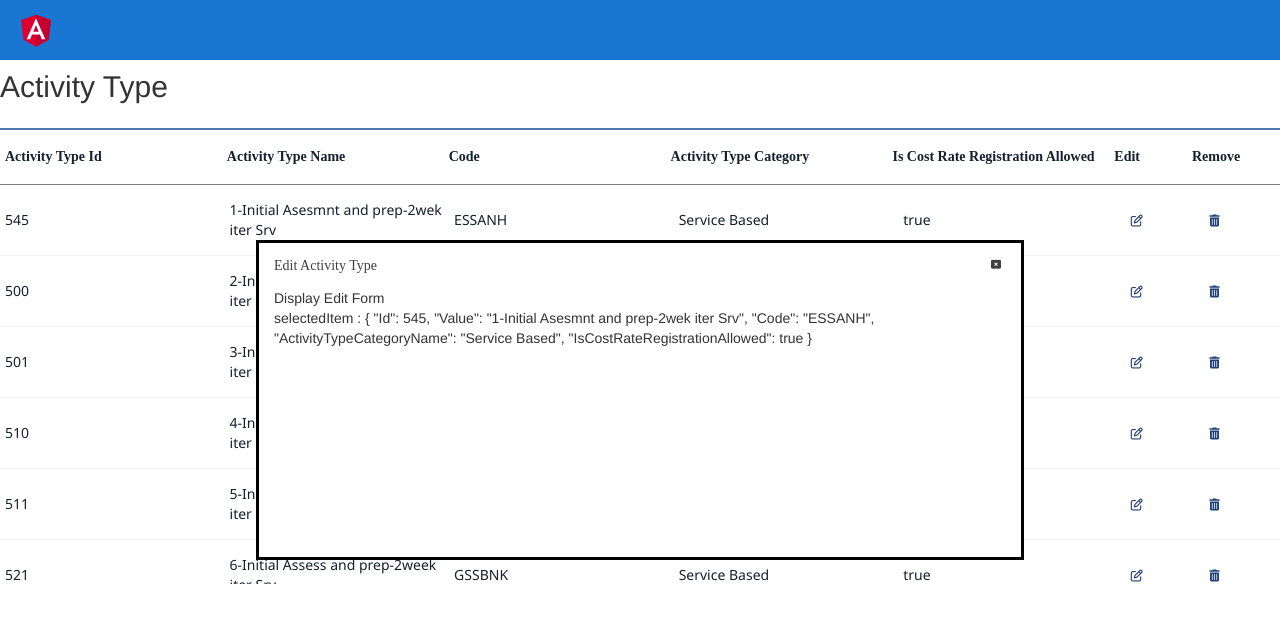
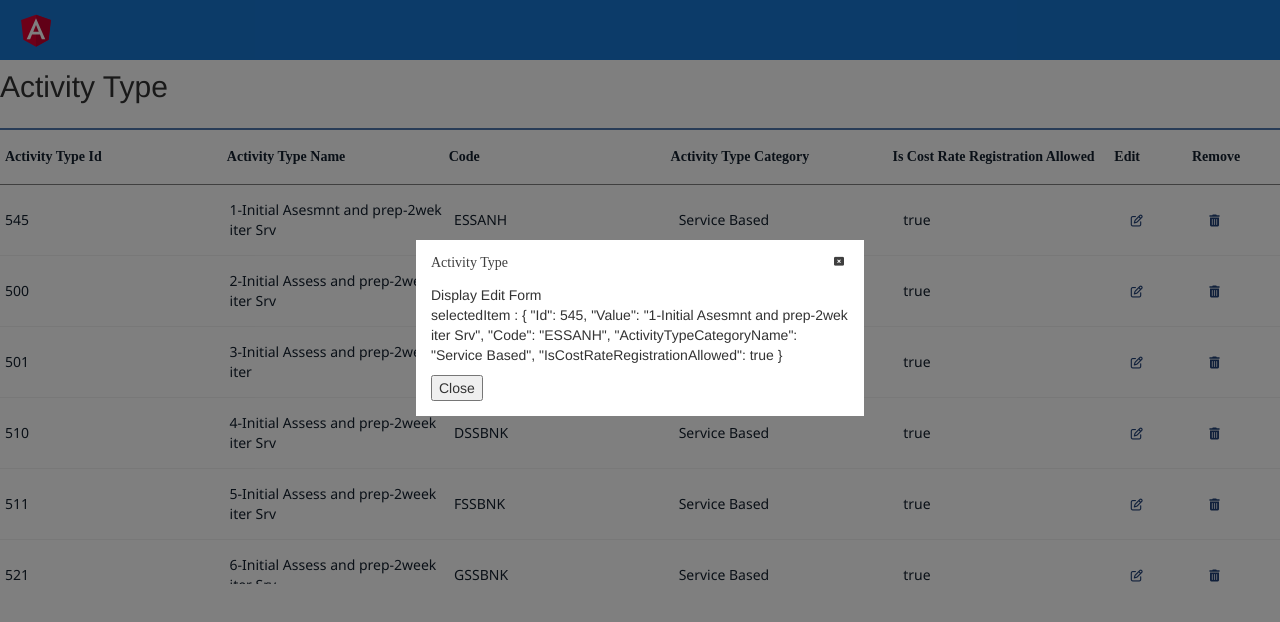
Before and after one commit to mallikarjunamaddi/grid-poc, an Angular app: page /activitytype in a window 1280 px wide. Both pictures are taken after a click on the link 1136 px from the left and 221 px from the top of the page. Shown: the top 622 px of the page. Built offline with nearby package versions, Linux system fonts and the light colour scheme.

Commit message:
FEAT: create a popup generic component.

```diff
--- /dev/null
+++ b/src/app/SharedModels/Enums/PopupTypeEnum.ts
@@ -0,0 +1,5 @@
+export enum PopupTypeEnum {
+    ADD,
+    EDIT,
+    DELETE
+}
--- a/src/app/activity-type/activity-type.component.html
+++ b/src/app/activity-type/activity-type.component.html
@@ -4,30 +4,27 @@
 <app-grid [gridConfig]="gridConfig" (delete)="deleteById($event)" (edit)="editById($event)"></app-grid>
 
 <!-- Edit Popup -->
-<div class="edit-modal modal-default" *ngIf="enableEditPopup">
-    <header>
-        <h4>Edit Activity Type</h4>
-        <a tabindex="0" title="close modal" (click)="cancelEditActivityType()" id="Edit-ActivityType">
-            <i class="fa fa-window-close"></i>
-        </a>
-    </header>
+<app-popup *ngIf="enableEditPopup" [title]="gridConfig.GridTitle" [type]="popupType.EDIT"
+    (close)="cancelEditActivityType()">
+    <form>
         <section>
             Display Edit Form
+            <p> selectedItem : {{selectedItem | json}} </p>
         </section>
-    selectedItem : {{selectedItem | json}}
-</div>
+        <footer>
+            <button type="button" (click)="cancelEditActivityType()">Close</button>
+        </footer>
+    </form>
+</app-popup>
 
 <!-- Remove Popup -->
-<div class="remove-modal modal-default" *ngIf="enableRemovePopup">
-    <div>
-        <header>
-            <a title="close modal" (click)="cancelRemoveActivityType()" id="Remove-ActivityType">
-                <i class="fa fa-window-close"></i>
-            </a>
-        </header>
+<app-popup *ngIf="enableRemovePopup" [type]="popupType.DELETE"
+    (close)="cancelRemoveActivityType()">
     <section>
         Display Remove Form
+        <p> selectedItem : {{selectedItem | json}} </p>
     </section>
-        selectedItem : {{selectedItem | json}}
-    </div>
-</div>
+    <footer>
+        <button type="button" (click)="cancelRemoveActivityType()">Close</button>
+    </footer>
+</app-popup>
--- a/src/app/activity-type/activity-type.component.scss
+++ b/src/app/activity-type/activity-type.component.scss
@@ -1,83 +1,3 @@
-.popup-overlay {
-    position: fixed;
-    font-family: Arial, Helvetica, sans-serif;
-    top: 0;
-    right: 0;
-    bottom: 0;
-    left: 0;
-    background: rgba(0,0,0,0.5);
-    z-index: 55555;
-    -webkit-transition: opacity 400ms ease-in;
-    -moz-transition: opacity 400ms ease-in;
-    transition: opacity 400ms ease-in;
-}
-
-.modal-default {
-    width: 35%;
-    padding: 5px 15px 15px 15px;
-    position: fixed;
-    margin: 0 auto;
-    height: auto;
-    background: #fff;
-    left: 0;
-    right: 0;
-    top: 30%;
-    z-index: 99999;
-}
-
-.edit-modal {
-    width: 60%;
-    height: 40%;
-    border-color: black;
-    border-style: solid;
-}
-
-.modal-default.remove-modal {
-    padding-top: 0
-}
-
-.modal-default header {
-    padding: 10px 5px 0px 0;
-    margin-bottom: 15px;
-    width: 100%;
-    float: left;
-}
-
-.modal-default.remove-modal header {
-    padding: 0 10px;
-    margin-bottom: 5px;
-}
-
-.modal-default header h4 {
-    float: left;
-    display: inline;
-    padding: 0;
-    margin: 0;
-    color: #3F3F3F;
-    font-family: "Segoe UI Semibold";
-    font-size: 14px;
-}
-
-.modal-default header a {
-    float: right;
-    display: inline-block;
-    font-size: 10px;
-    color: #3F3F3F;
-}
-
-    .modal-default header a:hover {
-        color: #ccc;
-    }
-
-    .modal-default header a .mdl2-clear {
-        font-weight: bold;
-    }
-
-.modal-default .field-row > label {
-    width: 15%;
-    font-size: 12px;
-}
-
 .mdl2-clear::before {
     content: '\e894';
 }
--- a/src/app/activity-type/activity-type.component.ts
+++ b/src/app/activity-type/activity-type.component.ts
@@ -1,5 +1,6 @@
 import { Component, OnInit } from '@angular/core';
 import { GridConfig } from '../SharedModels/GridConfig';
+import { PopupTypeEnum } from '../SharedModels/Enums/PopupTypeEnum';
 
 @Component({
   selector: 'app-activity-type',
@@ -11,6 +12,7 @@ export class ActivityTypeComponent implements OnInit {
   selectedItem: any;
   enableEditPopup: boolean;
   enableRemovePopup: boolean;
+  popupType = PopupTypeEnum;
 
   constructor() {
     this.gridConfig = {
--- a/src/app/app.module.ts
+++ b/src/app/app.module.ts
@@ -6,13 +6,15 @@ import { AppComponent } from './app.component';
 import { GridComponent } from './grid/grid.component';
 import { ActivityTypeComponent } from './activity-type/activity-type.component';
 import { HomeComponent } from './home/home.component';
+import { PopupComponent } from './popup/popup.component';
 
 @NgModule({
   declarations: [
     AppComponent,
     GridComponent,
     ActivityTypeComponent,
-    HomeComponent
+    HomeComponent,
+    PopupComponent
   ],
   imports: [
     BrowserModule,
--- /dev/null
+++ b/src/app/popup/popup.component.html
@@ -0,0 +1,13 @@
+<div class="popup-overlay" ng-show="showPopup"></div>
+<div class="modal-default" [ngClass]="modalClassConfig">
+    <header>
+        <h4 *ngIf="type===popupType.ADD || type===popupType.EDIT">{{title}}</h4>
+        <a tabindex="0" title="close modal" (click)="closePopup()">
+            <i class="fa fa-window-close"></i>
+        </a>
+    </header>
+    <section>
+        <ng-content>
+        </ng-content>
+    </section>
+</div>
--- /dev/null
+++ b/src/app/popup/popup.component.scss
@@ -0,0 +1,85 @@
+.popup-overlay {
+    position: fixed;
+    font-family: Arial, Helvetica, sans-serif;
+    top: 0;
+    right: 0;
+    bottom: 0;
+    left: 0;
+    background: rgba(0,0,0,0.5);
+    z-index: 55555;
+    -webkit-transition: opacity 400ms ease-in;
+    -moz-transition: opacity 400ms ease-in;
+    transition: opacity 400ms ease-in;
+}
+
+.modal-default {
+    width: 35%;
+    padding: 5px 15px 15px 15px;
+    position: fixed;
+    margin: 0 auto;
+    height: auto;
+    background: #fff;
+    left: 0;
+    right: 0;
+    top: 30%;
+    z-index: 99999;
+}
+
+.modal-default.remove-modal {
+    padding-top: 0
+}
+
+.modal-default header {
+    padding: 10px 5px 0px 0;
+    margin-bottom: 15px;
+    width: 100%;
+    float: left;
+}
+
+.modal-default.remove-modal header {
+    padding: 0 10px;
+    margin-bottom: 5px;
+}
+
+.modal-default header h4 {
+    float: left;
+    display: inline;
+    padding: 0;
+    margin: 0;
+    color: #3F3F3F;
+    font-family: "Segoe UI Semibold";
+    font-size: 14px;
+}
+
+.modal-default header a {
+    float: right;
+    display: inline-block;
+    font-size: 10px;
+    color: #3F3F3F;
+}
+
+    .modal-default header a:hover {
+        color: #ccc;
+    }
+
+    .modal-default header a .mdl2-clear {
+        font-weight: bold;
+    }
+
+.modal-default .field-row > label {
+    width: 15%;
+    font-size: 12px;
+}
+
+.modal-default .field-row .field-content {
+    width: 85%;
+    font-size: 12px;
+}
+
+.modal-default .field-row .showError {
+    width: 85%;
+}
+
+#servicefamily .modal-default .field-row > label {
+    width: 25%;
+}
--- /dev/null
+++ b/src/app/popup/popup.component.ts
@@ -0,0 +1,32 @@
+import { Component, EventEmitter, Input, OnInit, Output } from '@angular/core';
+import { PopupTypeEnum } from '../SharedModels/Enums/PopupTypeEnum';
+
+@Component({
+  selector: 'app-popup',
+  templateUrl: './popup.component.html',
+  styleUrls: ['./popup.component.scss']
+})
+export class PopupComponent implements OnInit {
+
+  @Input() title!: string;
+  @Input() type!: PopupTypeEnum;
+  @Output() close = new EventEmitter();
+  popupType = PopupTypeEnum;
+  modalClassConfig!: object;
+
+  constructor() {
+
+  }
+
+  ngOnInit(): void {
+    this.modalClassConfig = {
+      'add-modal': this.type === this.popupType.ADD,
+      'edit-modal': this.type === this.popupType.EDIT,
+      'remove-modal': this.type === this.popupType.DELETE
+    }
+  }
+
+  closePopup() {
+    this.close.emit();
+  }
+}
```
Also changed, not shown: 1 other file (tests, documents, lock files or other folders). Lines whose indentation alone changed are shown as unchanged.
